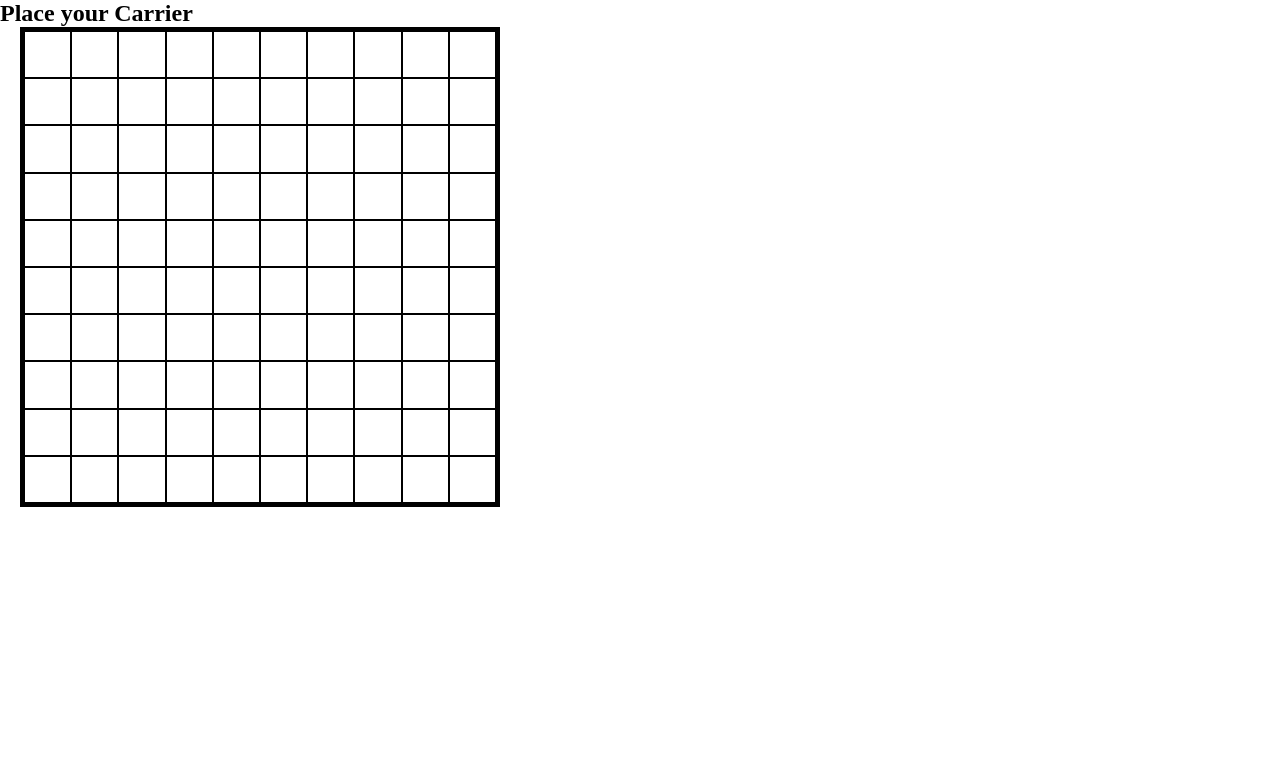
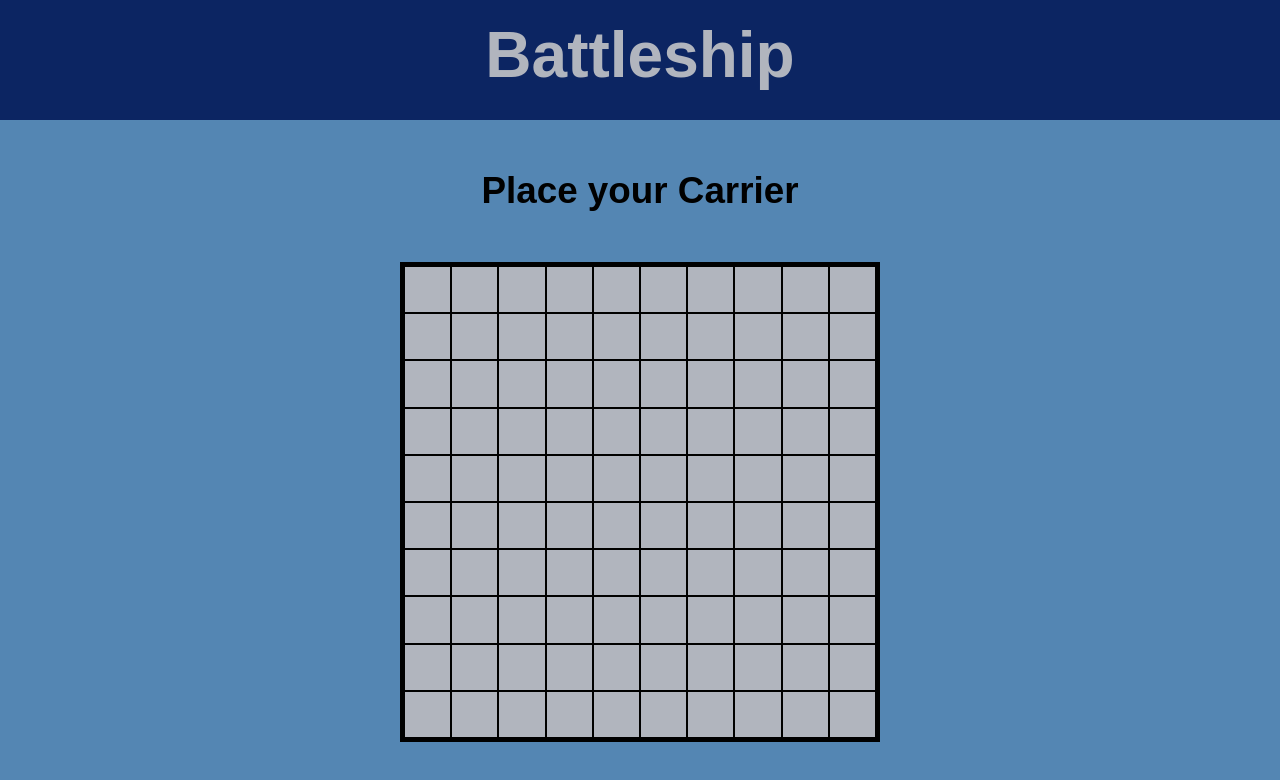
Before and after one commit to nicopressez/JS-Battleship, a website built with webpack: page dist/index.html in a window 1280 px wide. Built offline with nearby package versions, Linux system fonts and the light colour scheme; a web font is replaced by a local one.

Commit message:
Added styles

```diff
--- a/dist/index.html
+++ b/dist/index.html
@@ -7,9 +7,14 @@
     <meta name="description" content="" />
     <meta name="viewport" content="width=device-width, initial-scale=1" />
     <link rel="stylesheet" href="./styles.css" />
+    <link rel="preconnect" href="https://fonts.googleapis.com">
+<link rel="preconnect" href="https://fonts.gstatic.com" crossorigin>
+<link href="https://fonts.googleapis.com/css2?family=Tektur:wght@500&display=swap" rel="stylesheet">
   </head>
   <body>
-
+      <section class="head">
+        <h1 class="title">Battleship</h1>
+      </section>
       </h1>
     </section>
     <script src="./main.js" async defer></script>
--- a/dist/styles.css
+++ b/dist/styles.css
@@ -1,15 +1,37 @@
 * {
+  font-family: 'Tektur', sans-serif;
   margin: 0;
   padding: 0;
   box-sizing: border-box;
 }
 
+body{
+  background-color: #5486b3;
+  color: white;
+  text-align: center;
+}
+
+.head{
+  background-color: #0c2562;
+  height: 15vh;
+  text-align: center;
+}
+
+.head .title{
+  padding-top: 2.2vh;
+  font-size: 4rem;
+  color: #b1b5be;
+}
+
 .gridContainer {
+  background-color: #b1b5be;
   display: inline-grid;
   grid-template-columns: repeat(10, 1fr);
   grid-template-rows: repeat(10, 1fr);
-  margin-left: 20px;
+  margin-top: 50px;
   margin-bottom: 10px;
+  margin-left: 100px;
+  margin-right: 100px;
   border: 4px solid black;
   width: 30rem;
   height: 30rem;
@@ -21,18 +43,42 @@
   border: 0.5px solid black;
 }
 
+.player2 div:hover{
+  background-color: red ;
+}
+
+.player2 div:active{
+  background-color: darkred;
+}
+
 .gridContainer .ship {
-  background-color: red;
+  background-color: #0c2562;
 }
 
 .gridContainer .miss {
-  background-color: gray;
+  background-color: #5486b3;
 }
 
 .gridContainer .isHit {
-  background-color: brown;
+  background-color: darkslategrey;
 }
 
 .shipPlacement .gridContainer #mouseover {
-  background-color: lightcoral;
+  background-color: #5486b3;
 }
+
+#placeShipsTitle {
+  margin-top: 50px;
+  font-size:  2.3rem;
+  color: black;
+}
+
+button{
+  width: 200px;
+  height: 50px;
+  font-size: 1.8rem;
+}
+
+body h1{
+  color: black;
+}
```
